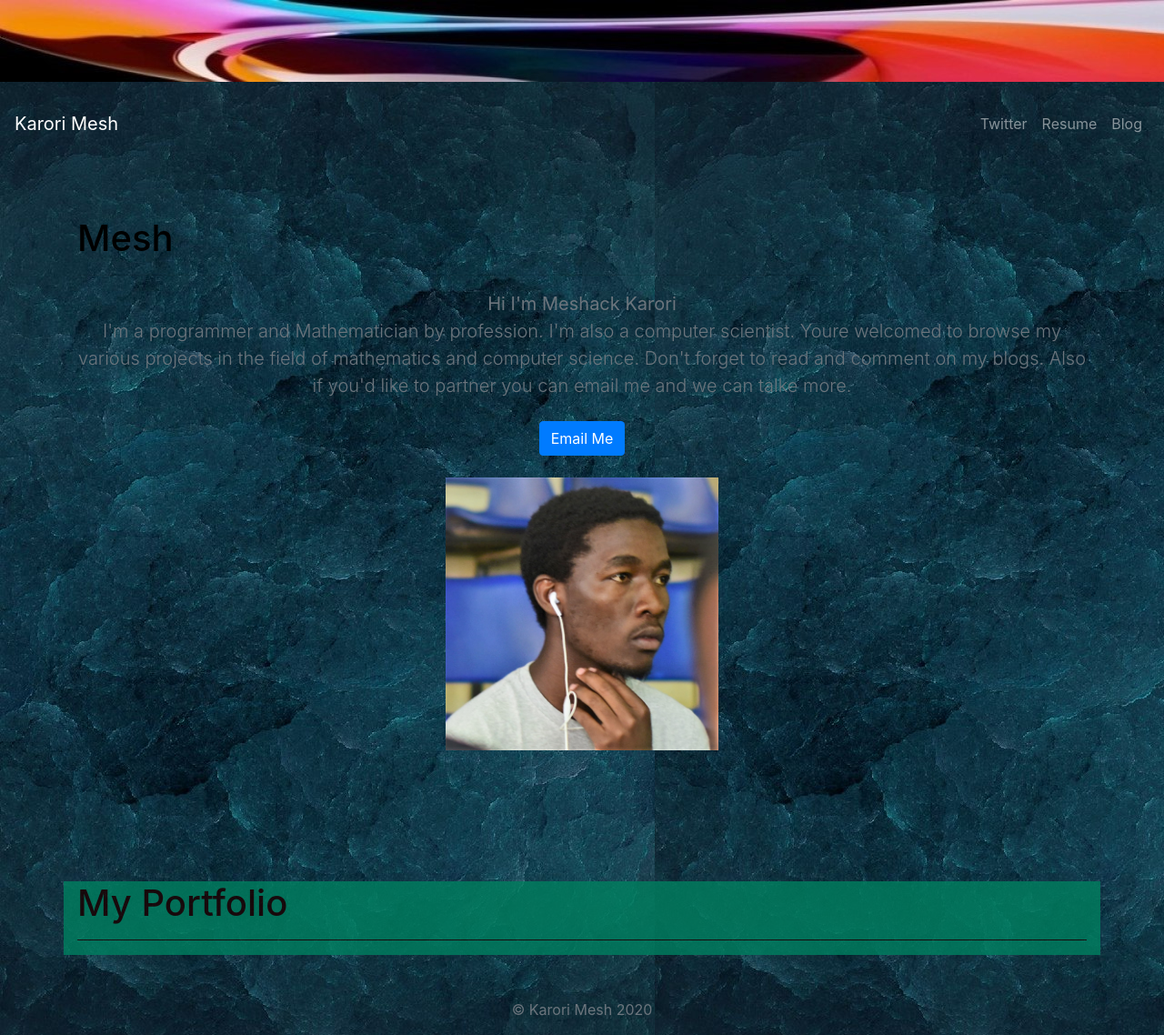
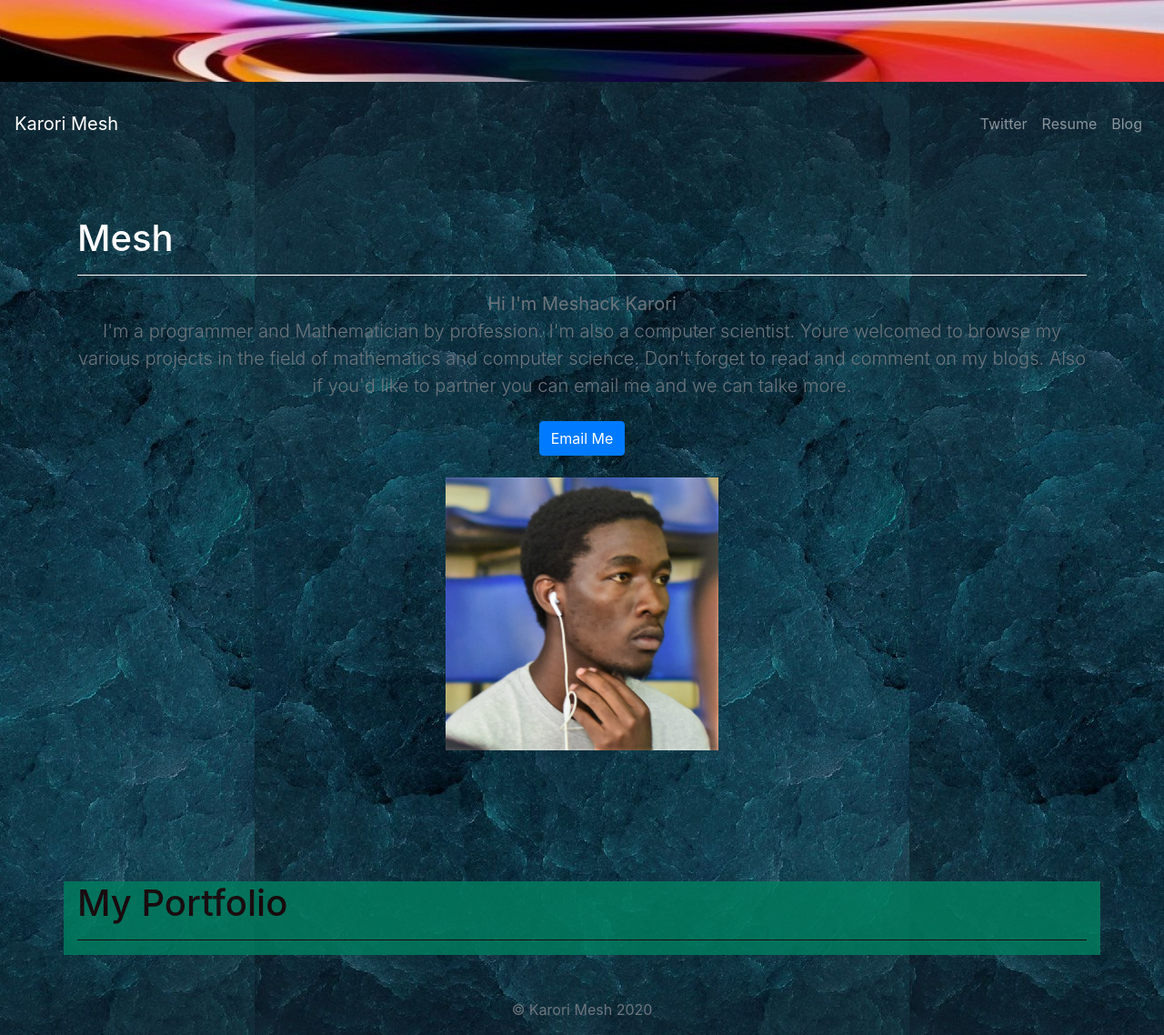
Before and after one commit to karorimesh/portfolio, a Django app: page / in a window 1280 px wide. Shown: the whole page at 91% size. Run offline with Django 3.2, Linux system fonts and the light colour scheme; data that the repository does not hold is empty; some libraries are stand-ins or nearby versions.

Commit message:
more tweaks

```diff
--- a/blog/templates/blog/allblogs.html
+++ b/blog/templates/blog/allblogs.html
@@ -37,9 +37,9 @@
 	        user-select: none;
 	      }
 	      #imagebg {
-	      	background-image: url({% static 'bg4.JPG' %});
+	      	background: url("/static/bg4.jpg") 50% 0 no-repeat fixed;
 	      	background-repeat: repeat;
-	      	/*background-color: #ffffff;*/
+	      	background-color: #00264d;
 	      }
 	      #nobg {
 	      	background: none !important;
--- a/blog/templates/blog/detail.html
+++ b/blog/templates/blog/detail.html
@@ -37,9 +37,9 @@
 	        user-select: none;
 	      }
 	      #imagebg {
-	      	background-image: url({% static 'bg4.JPG' %});
+	      	background: url("/static/bg4.jpg") 50% 0 no-repeat fixed;
 	      	background-repeat: repeat;
-	      	/*background-color: #ffffff;*/
+	      	background-color: #00264d;
 	      }
 	      #nobg {
 	      	background: none !important;
--- a/jobs/templates/jobs/home.html
+++ b/jobs/templates/jobs/home.html
@@ -37,9 +37,9 @@
 	      }
 
 	      #imagebg {
-	      	background-image: url({% static 'bg4.JPG' %});
+	      	background: url("/static/bg4.jpg") 50% 0 no-repeat fixed;
 	      	background-repeat: repeat;
-	      	/*background-color: #ffffff;*/
+	      	background-color: #00264d;
 	      }
 	      #nobg {
 	      	background: none !important;
@@ -60,7 +60,7 @@
 	    <link href="album.css" rel="stylesheet">
 	  </head>
 	  <body id="imagebg">
-	  <iframe src="{% static 'bgif.jpg' %}" width="100%" height="100px" scrolling="no" style="text-align:right; overflow: hidden; border:0;" >e-works</iframe>
+	  <iframe src="{% static 'bgif.jpg' %}" width="100%" height="100px" scrolling="no" style="text-align:left; overflow: hidden; border:0;" >e-works</iframe>
 	    <header style="padding:0px; margin:0px;">
 	  <nav class="navbar navbar-expand-lg navbar-dark bg-none" style="opacity:1; padding-top:10px; " id="sticky">
 	  <a class="navbar-brand" href="{% url 'home' %}" >Karori Mesh</a>
@@ -81,7 +81,7 @@
 
 	  <section class="jumbotron text-center" id="nobg" >
 	    <div class="container" >
-	      <h1 style="color:black; text-align:left;">Mesh</h1><hr>
+	      <h1 style="color:white; text-align:left;">Mesh</h1><hr style="border-color:white;">
 	      <p class="lead text-muted"><b> Hi I'm Meshack Karori</b><br>I'm a programmer and Mathematician by profession. I'm also a computer scientist. Youre welcomed to browse my various projects in the field of mathematics and computer science. Don't forget to read and comment on my blogs. Also if you'd like to partner you can email me and we can talke more.</p>
 	      <p>
 	        <a href="mailto:eworkske@gmail.com" class="btn btn-primary my-2">Email Me</a>
```
